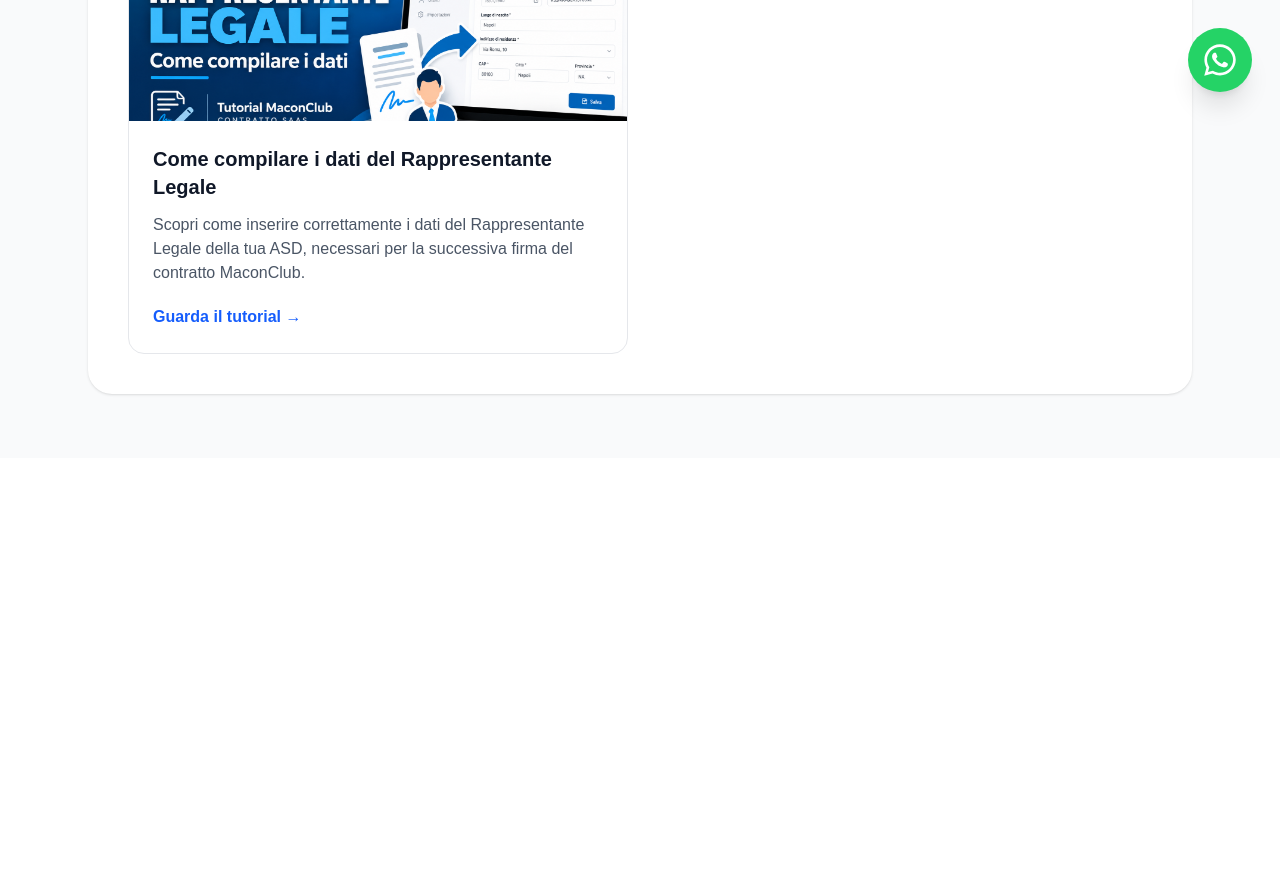
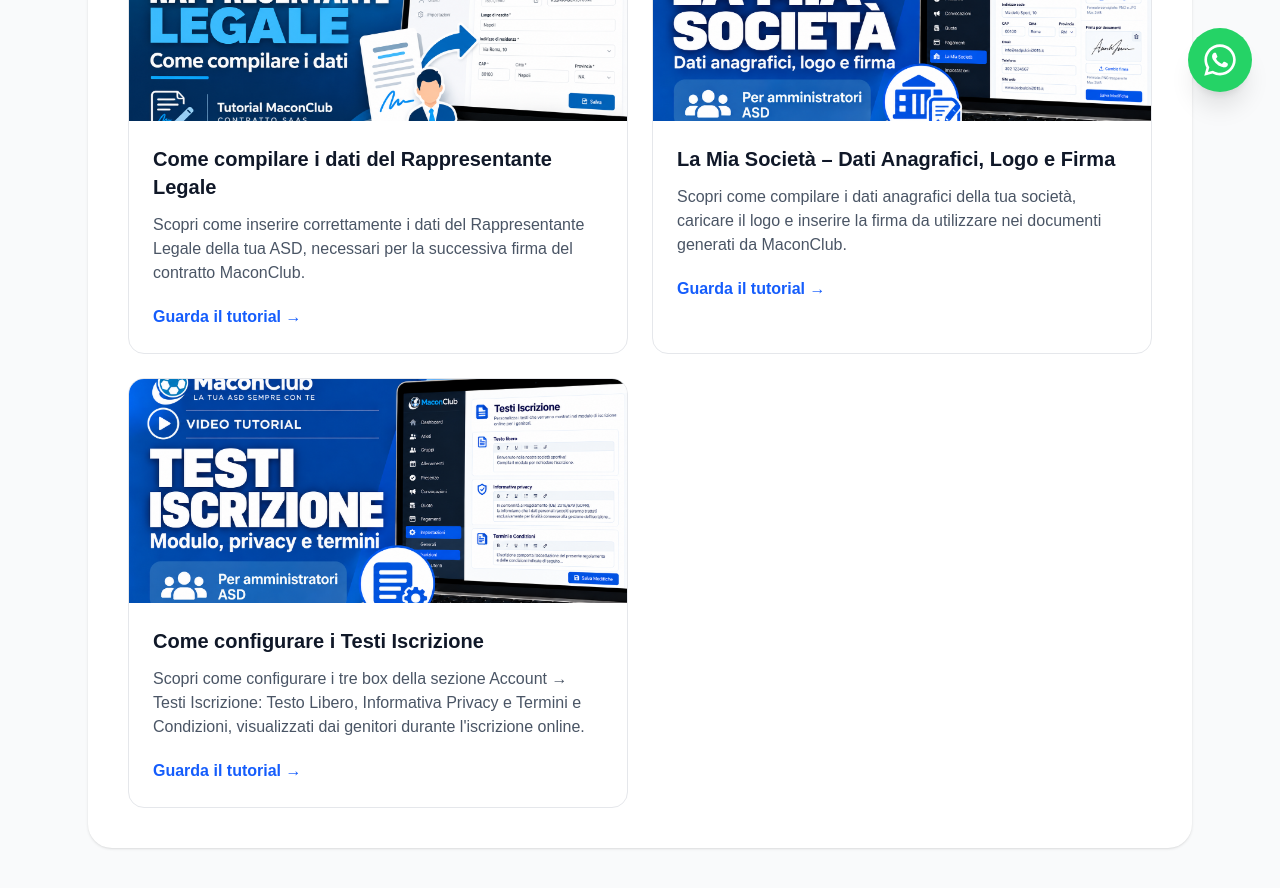
Before and after one commit to maurotto80/maconclub-landing, a Next.js app: page /help/account in a window 1280 px wide. Shown: the part 680-1568 px from the top of the page. Before the commit the page ends 1138 px from the top, so only its background shows below. Built offline with nearby package versions, Linux system fonts and the light colour scheme.

Commit message:
Aggiunti tutorial La Mia Societa e Testi Iscrizione

```diff
--- a/data/help-content.ts
+++ b/data/help-content.ts
@@ -375,4 +375,68 @@ export const helpArticles: HelpArticle[] = [
   thumbnailUrl:
     "/help/thumbnails/report-presenze.png",
 },
+// =====================================================
+// ⚙️ ACCOUNT - LA MIA SOCIETÀ
+// =====================================================
+{
+  category: "account",
+  slug: "configurazione-societa",
+
+  title: "La Mia Società – Dati Anagrafici, Logo e Firma",
+
+  description:
+    "Scopri come compilare i dati anagrafici della tua " +
+    "società, caricare il logo e inserire la firma da " +
+    "utilizzare nei documenti generati da MaconClub.",
+
+  keywords: [
+    "la mia società",
+    "configurazione società",
+    "dati anagrafici società",
+    "logo società",
+    "firma documenti",
+    "account",
+    "maconclub",
+    "amministratore ASD",
+  ],
+
+  videoUrl:
+    "https://www.youtube.com/embed/rhCWBAZNd5s",
+
+  thumbnailUrl:
+    "/help/thumbnails/configurazione-societa.png",
+},
+// =====================================================
+// ⚙️ ACCOUNT - TESTI ISCRIZIONE
+// =====================================================
+{
+  category: "account",
+  slug: "testi-iscrizione",
+
+  title: "Come configurare i Testi Iscrizione",
+
+  description:
+    "Scopri come configurare i tre box della sezione " +
+    "Account → Testi Iscrizione: Testo Libero, Informativa " +
+    "Privacy e Termini e Condizioni, visualizzati dai " +
+    "genitori durante l'iscrizione online.",
+
+  keywords: [
+    "testi iscrizione",
+    "modulo iscrizione",
+    "testo libero",
+    "informativa privacy",
+    "termini e condizioni",
+    "regolamento ASD",
+    "documenti iscrizione",
+    "iscrizione online",
+    "configurazione account",
+  ],
+
+  videoUrl:
+    "https://www.youtube.com/embed/AuScqAQJp50",
+
+  thumbnailUrl:
+    "/help/thumbnails/testi-iscrizione.png",
+},
 ];
```
Also changed, not shown: public/help/thumbnails/configurazione-societa.png (added), public/help/thumbnails/testi-iscrizione.png (added).
